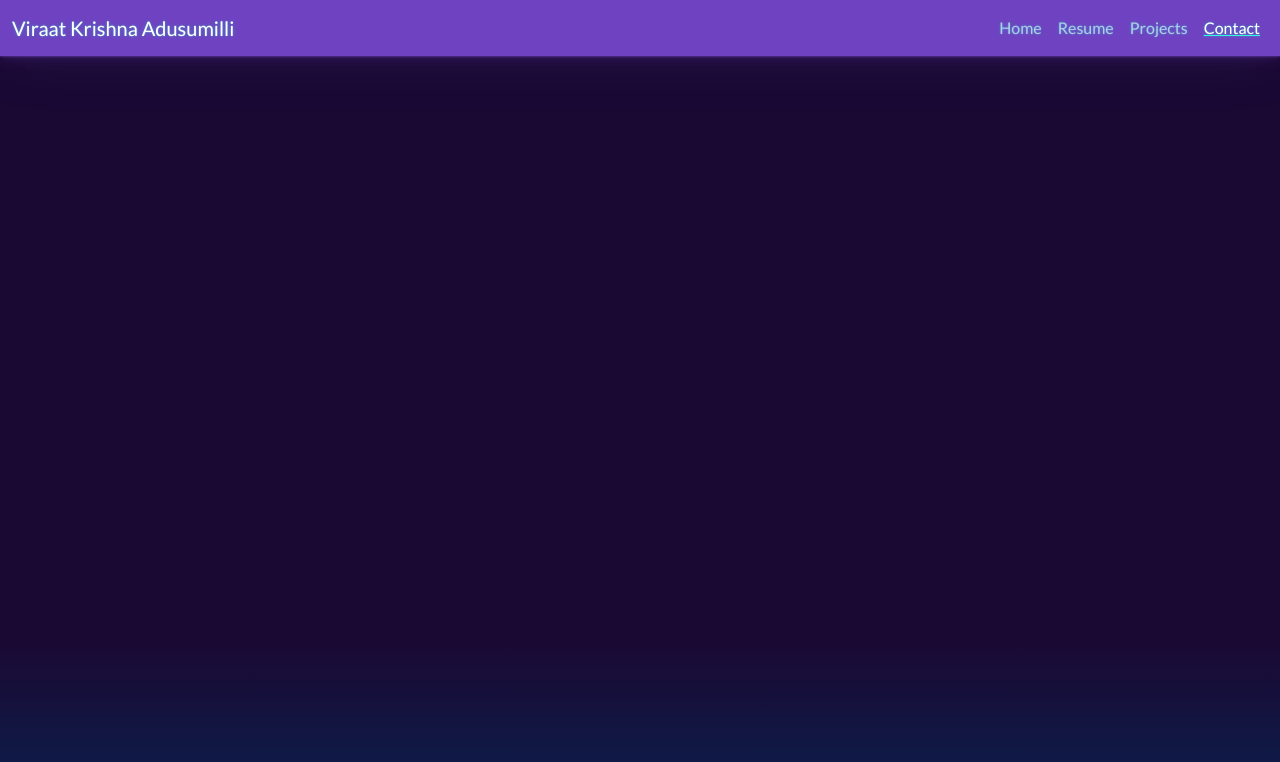
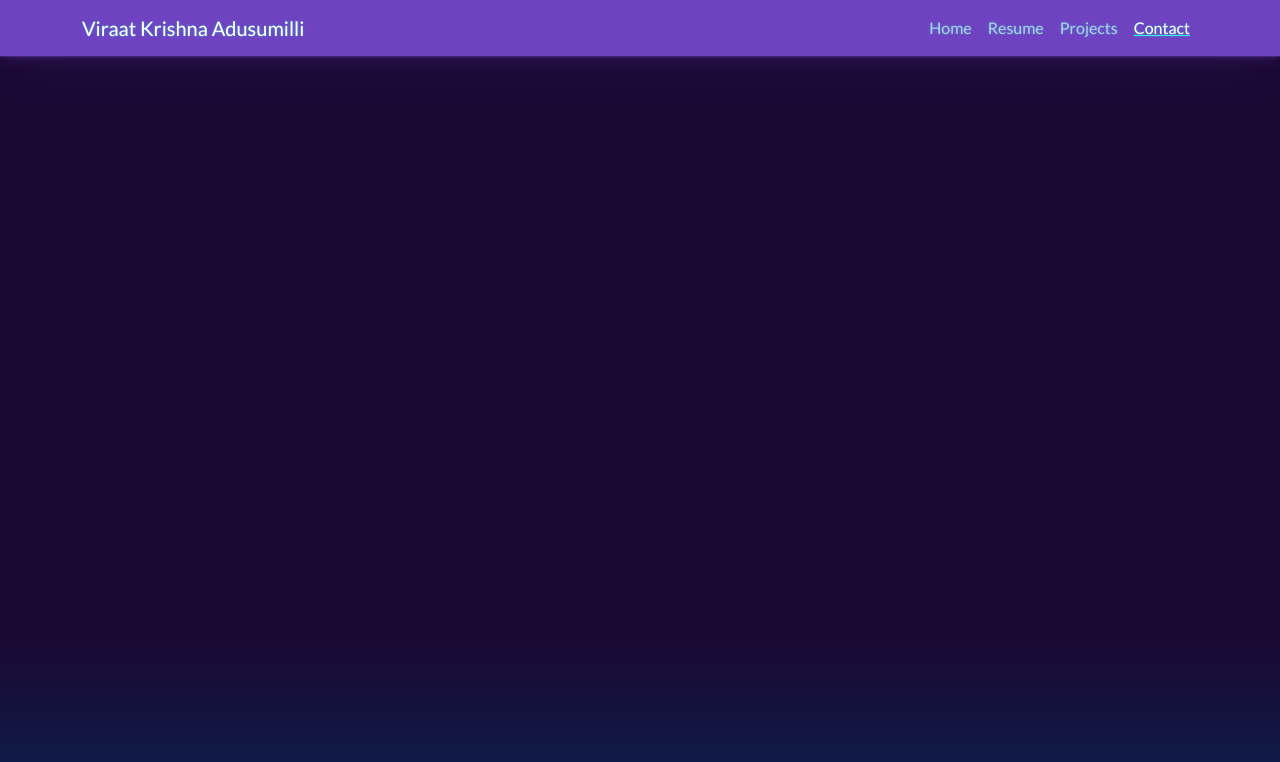
Before and after one commit to ViraatKrishna-24110016/Resume_Viraat_Krishna, a plain HTML site: page contact.html in a window 1280 px wide. Drawn offline with nearby package versions, Linux system fonts and the light colour scheme.

Commit message:
Added container along with its modifier

```diff
--- a/contact.html
+++ b/contact.html
@@ -15,7 +15,7 @@
     </head>
     <body>
       <nav class="navbar navbar-expand-lg navbar-dark bg-primary">
-                <div class="container-fluid">
+                <div class="container container-fluid">
                 <a class="navbar-brand" href="index.html">Viraat Krishna Adusumilli</a>
 
             <!-- Hamburger button -->
```
Also changed, not shown: index.html (+1 -1 lines), projects.html (+1 -1 lines), resume.html (+1 -1 lines).
